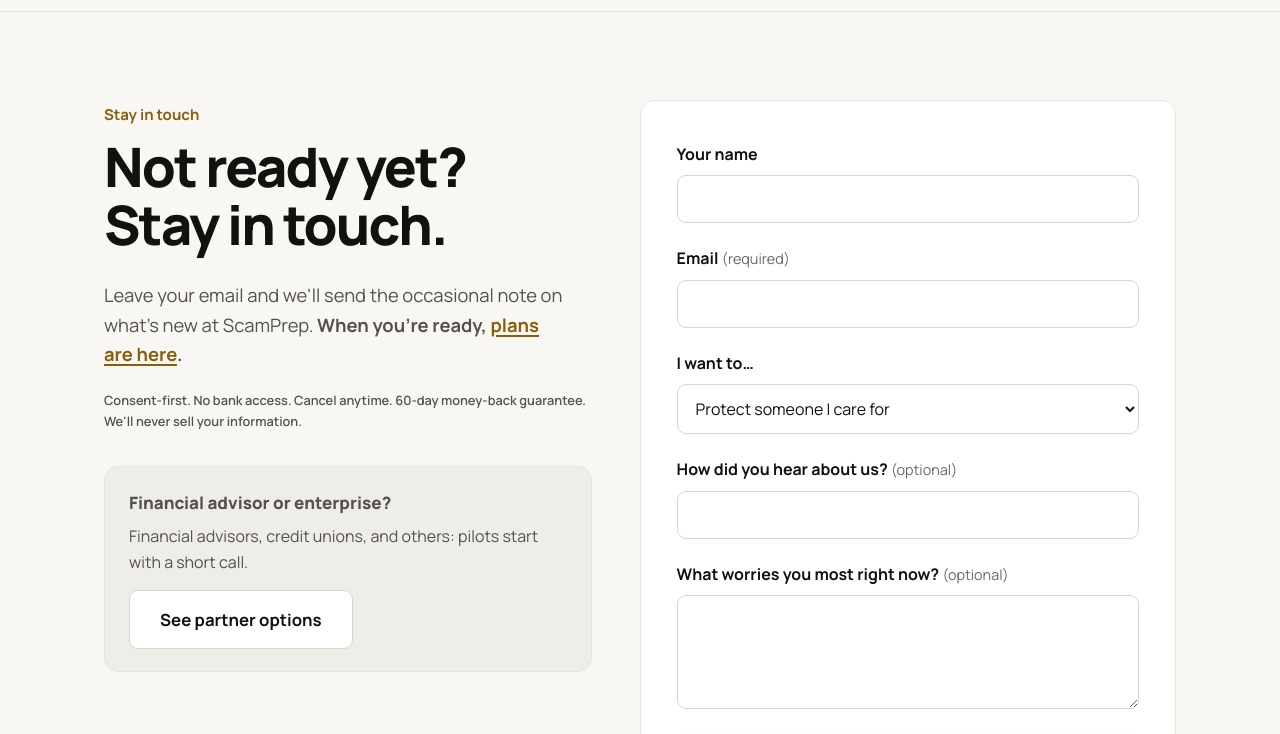
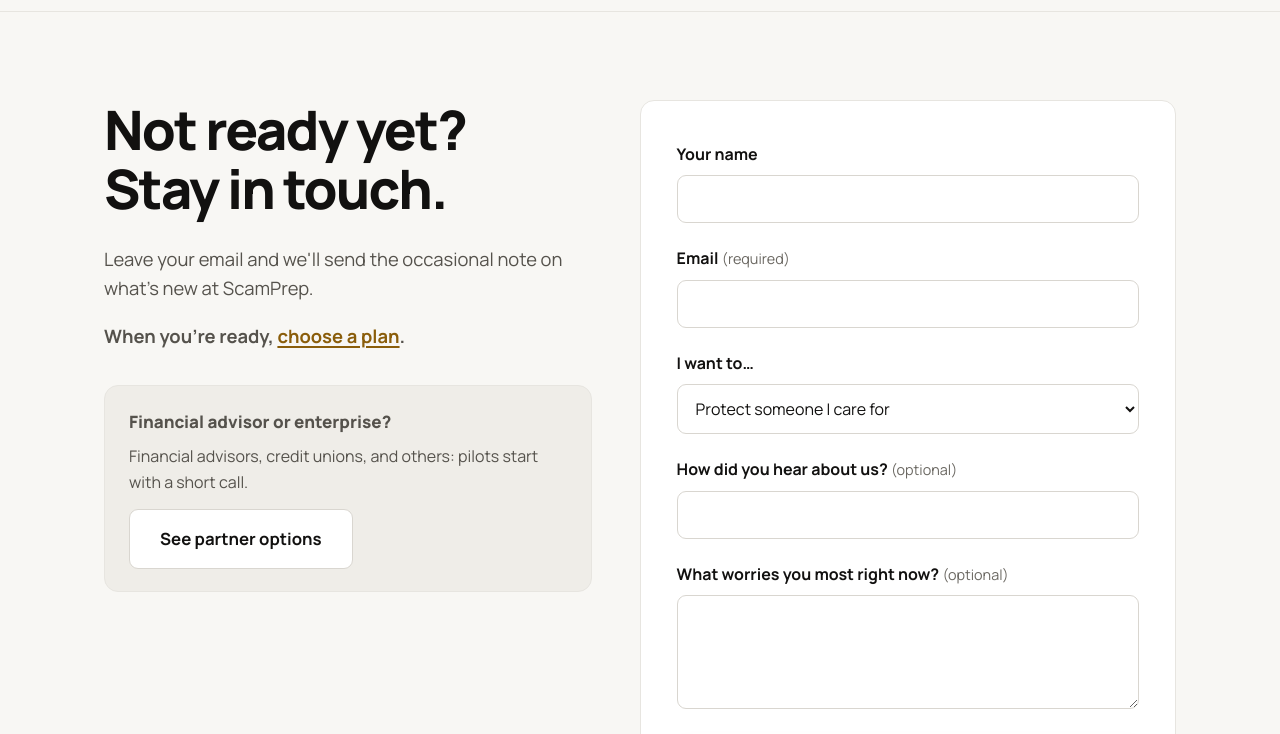
Before and after one commit to sawtoothtechnologies/sprysafe-site, an Astro site: page /stay-in-touch in a window 1280 px wide. Shown: the part 66-800 px from the top of the page. Built offline with nearby package versions, Linux system fonts and the light colour scheme; Astro itself is replaced by a stand-in of ours.

Commit message:
Stay in touch: drop the duplicate label and trust line, choose-a-plan line on its own; pricing guarantee line break

```diff
--- a/src/pages/stay-in-touch.astro
+++ b/src/pages/stay-in-touch.astro
@@ -16,15 +16,12 @@ const FORM_ACTION = 'https://formspree.io/f/moeajjvb';
   <section class="section">
     <div class="wrap form-layout">
       <div>
-        <p class="kicker">Stay in touch</p>
         <h1>Not ready yet? Stay in touch.</h1>
         <p class="lede">
           Leave your email and we'll send the occasional note on what's new at ScamPrep.
-          <strong>When you're ready, <a href="/pricing">plans are here</a>.</strong>
         </p>
-        <p class="trust-line">
-          Consent-first. No bank access. Cancel anytime. 60-day money-back guarantee. We'll never
-          sell your information.
+        <p class="lede">
+          <strong>When you're ready, <a href="/pricing">choose a plan</a>.</strong>
         </p>
 
         <div class="org-callout org-callout--top">
```
Also changed, not shown: src/pages/pricing.astro (+7 -1 lines).
